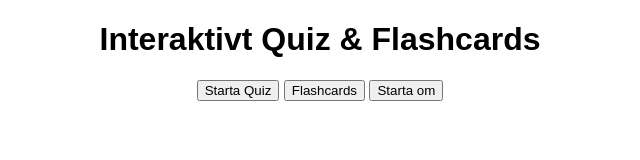
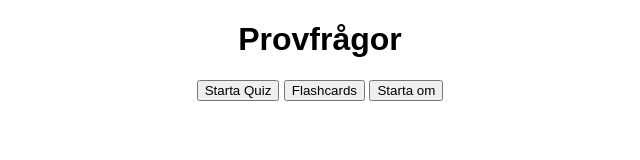
Before and after one commit to TManke/Idrottsprov, a plain HTML site: page index.html in a window 1280 px wide. Shown: the whole page, without its empty margins (320-960 px from the left). Drawn offline with Linux system fonts and the light colour scheme.

Commit message:
Update index.html

```diff
--- a/index.html
+++ b/index.html
@@ -21,7 +21,7 @@
     </style>
 </head>
 <body>
-    <h1>Interaktivt Quiz & Flashcards</h1>
+    <h1>Provfrågor</h1>
 
     <button onclick="showSection('quiz-section'); shuffleQuestions();">Starta Quiz</button>
     <button onclick="showSection('flashcard-section')">Flashcards</button>
```
